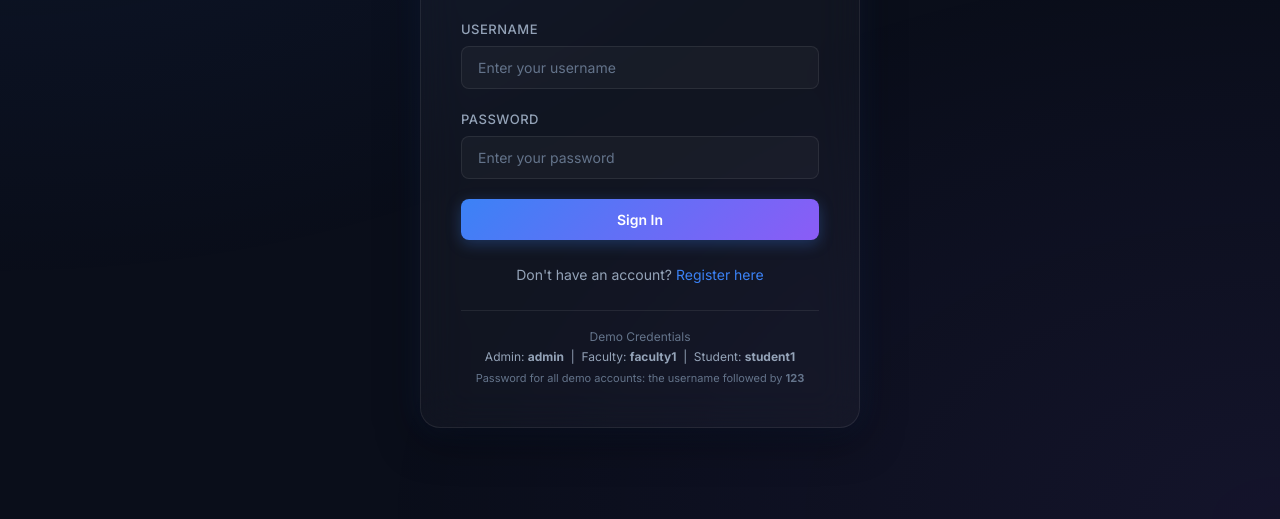
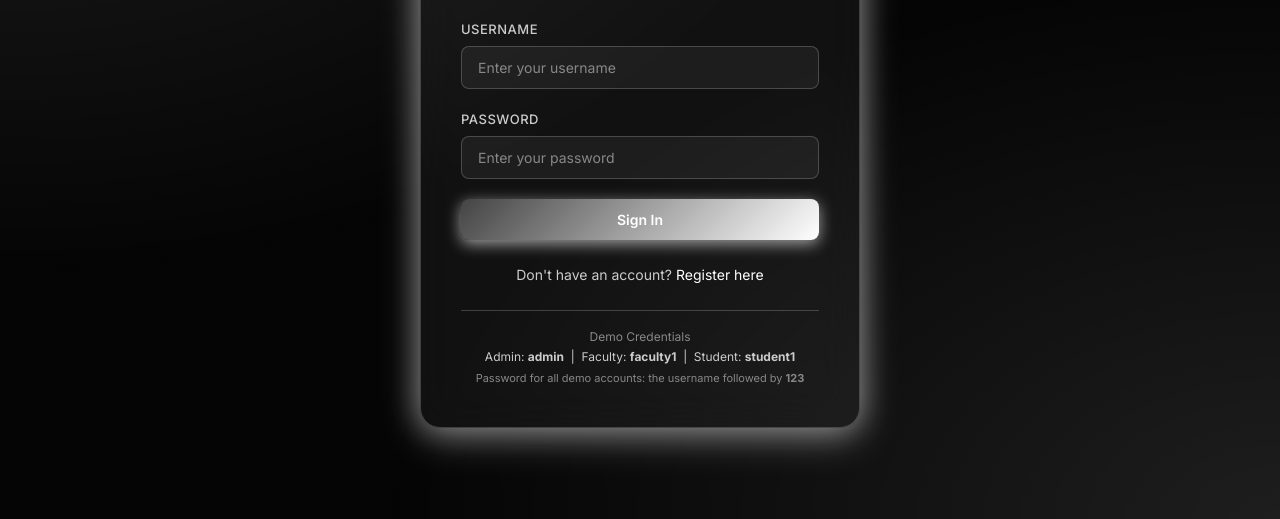
Before and after one commit to sam1136pp/student-project-management-system, a website: page public/index.html in a window 1280 px wide. Shown: the part 281-800 px from the top of the page. Drawn offline with Linux system fonts and the light colour scheme; no server answers.

Commit message:
Update UI to monochrome glowing theme

```diff
--- a/public/css/style.css
+++ b/public/css/style.css
@@ -8,49 +8,49 @@
 
 /* ---- CSS VARIABLES ---- */
 :root {
-    --bg-primary: #0a0e1a;
-    --bg-secondary: #111827;
-    --bg-card: rgba(17, 24, 39, 0.7);
-    --bg-glass: rgba(255, 255, 255, 0.03);
-    --bg-glass-hover: rgba(255, 255, 255, 0.06);
-    --border-glass: rgba(255, 255, 255, 0.08);
-    --border-glass-hover: rgba(255, 255, 255, 0.15);
+    --bg-primary: #050505;
+    --bg-secondary: #0a0a0a;
+    --bg-card: rgba(10, 10, 10, 0.7);
+    --bg-glass: rgba(255, 255, 255, 0.05);
+    --bg-glass-hover: rgba(255, 255, 255, 0.1);
+    --border-glass: rgba(255, 255, 255, 0.2);
+    --border-glass-hover: rgba(255, 255, 255, 0.4);
 
-    --text-primary: #f1f5f9;
-    --text-secondary: #94a3b8;
-    --text-muted: #64748b;
+    --text-primary: #ffffff;
+    --text-secondary: #cccccc;
+    --text-muted: #888888;
 
-    --accent-blue: #3b82f6;
-    --accent-blue-glow: rgba(59, 130, 246, 0.3);
-    --accent-purple: #8b5cf6;
-    --accent-purple-glow: rgba(139, 92, 246, 0.3);
-    --accent-green: #10b981;
-    --accent-green-glow: rgba(16, 185, 129, 0.2);
-    --accent-red: #ef4444;
-    --accent-red-glow: rgba(239, 68, 68, 0.2);
-    --accent-yellow: #f59e0b;
-    --accent-yellow-glow: rgba(245, 158, 11, 0.2);
-    --accent-cyan: #06b6d4;
+    --accent-blue: #ffffff;
+    --accent-blue-glow: rgba(255, 255, 255, 0.6);
+    --accent-purple: #e0e0e0;
+    --accent-purple-glow: rgba(255, 255, 255, 0.6);
+    --accent-green: #ffffff;
+    --accent-green-glow: rgba(255, 255, 255, 0.6);
+    --accent-red: #ffffff;
+    --accent-red-glow: rgba(255, 255, 255, 0.6);
+    --accent-yellow: #ffffff;
+    --accent-yellow-glow: rgba(255, 255, 255, 0.6);
+    --accent-cyan: #ffffff;
 
-    --gradient-primary: linear-gradient(135deg, #3b82f6, #8b5cf6);
-    --gradient-green: linear-gradient(135deg, #10b981, #06b6d4);
-    --gradient-red: linear-gradient(135deg, #ef4444, #f97316);
-    --gradient-yellow: linear-gradient(135deg, #f59e0b, #eab308);
-    --gradient-bg: radial-gradient(ellipse at top left, rgba(59, 130, 246, 0.08) 0%, transparent 50%),
-                   radial-gradient(ellipse at bottom right, rgba(139, 92, 246, 0.08) 0%, transparent 50%);
+    --gradient-primary: linear-gradient(135deg, #444444, #ffffff);
+    --gradient-green: linear-gradient(135deg, #666666, #ffffff);
+    --gradient-red: linear-gradient(135deg, #333333, #cccccc);
+    --gradient-yellow: linear-gradient(135deg, #555555, #eeeeee);
+    --gradient-bg: radial-gradient(ellipse at top left, rgba(255, 255, 255, 0.1) 0%, transparent 50%),
+                   radial-gradient(ellipse at bottom right, rgba(255, 255, 255, 0.1) 0%, transparent 50%);
 
-    --shadow-sm: 0 1px 3px rgba(0, 0, 0, 0.3);
-    --shadow-md: 0 4px 20px rgba(0, 0, 0, 0.4);
-    --shadow-lg: 0 10px 40px rgba(0, 0, 0, 0.5);
-    --shadow-glow-blue: 0 0 30px rgba(59, 130, 246, 0.15);
-    --shadow-glow-purple: 0 0 30px rgba(139, 92, 246, 0.15);
+    --shadow-sm: 0 1px 3px rgba(255, 255, 255, 0.1);
+    --shadow-md: 0 4px 20px rgba(255, 255, 255, 0.2);
+    --shadow-lg: 0 10px 40px rgba(255, 255, 255, 0.3);
+    --shadow-glow-blue: 0 0 30px rgba(255, 255, 255, 0.4);
+    --shadow-glow-purple: 0 0 30px rgba(255, 255, 255, 0.4);
 
     --radius-sm: 8px;
     --radius-md: 12px;
     --radius-lg: 16px;
     --radius-xl: 20px;
 
-    --transition: all 0.3s cubic-bezier(0.4, 0, 0.2, 1);
+    --transition: all 0.4s cubic-bezier(0.4, 0, 0.2, 1);
 }
 
 /* ---- RESET ---- */
```
